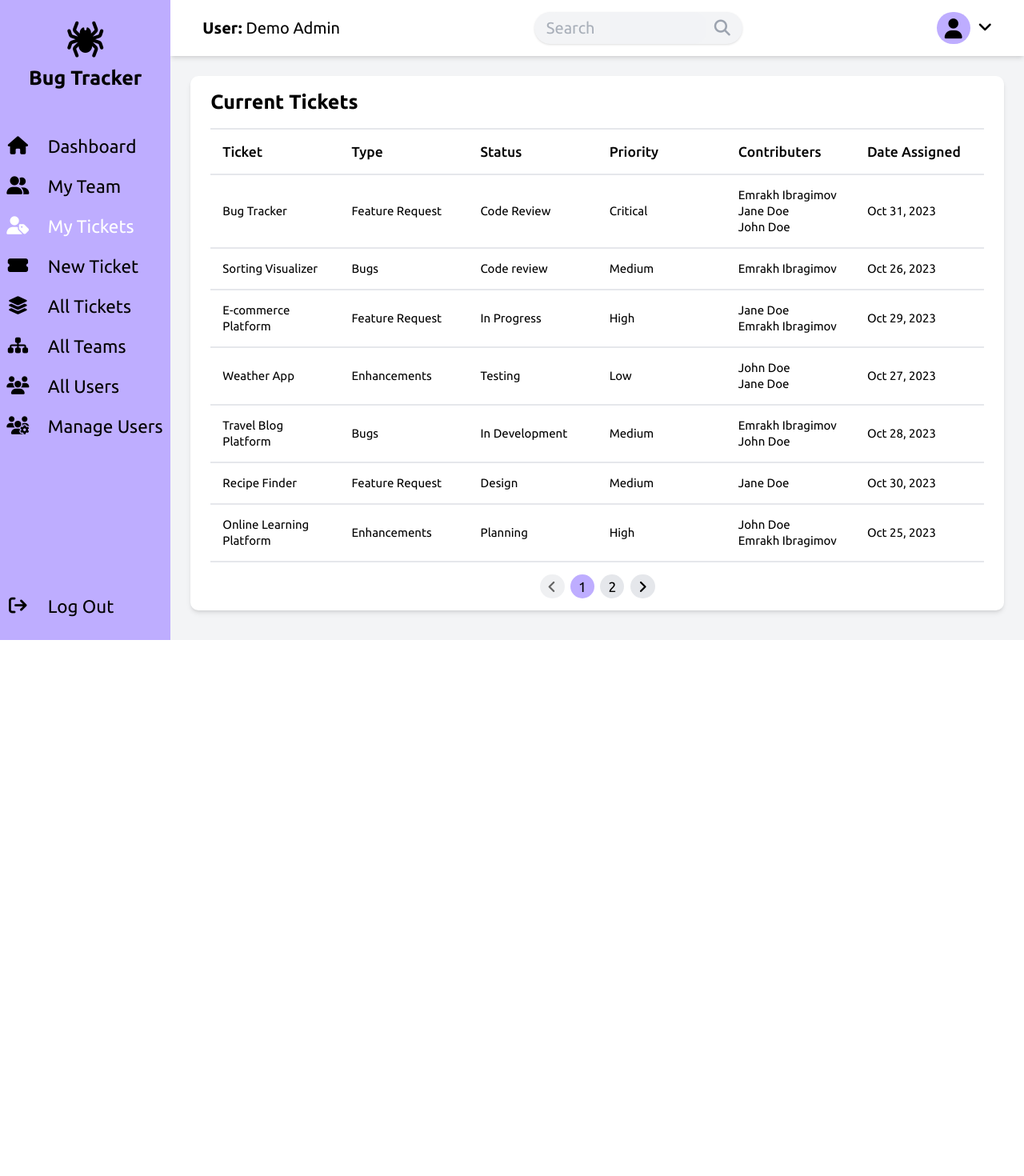
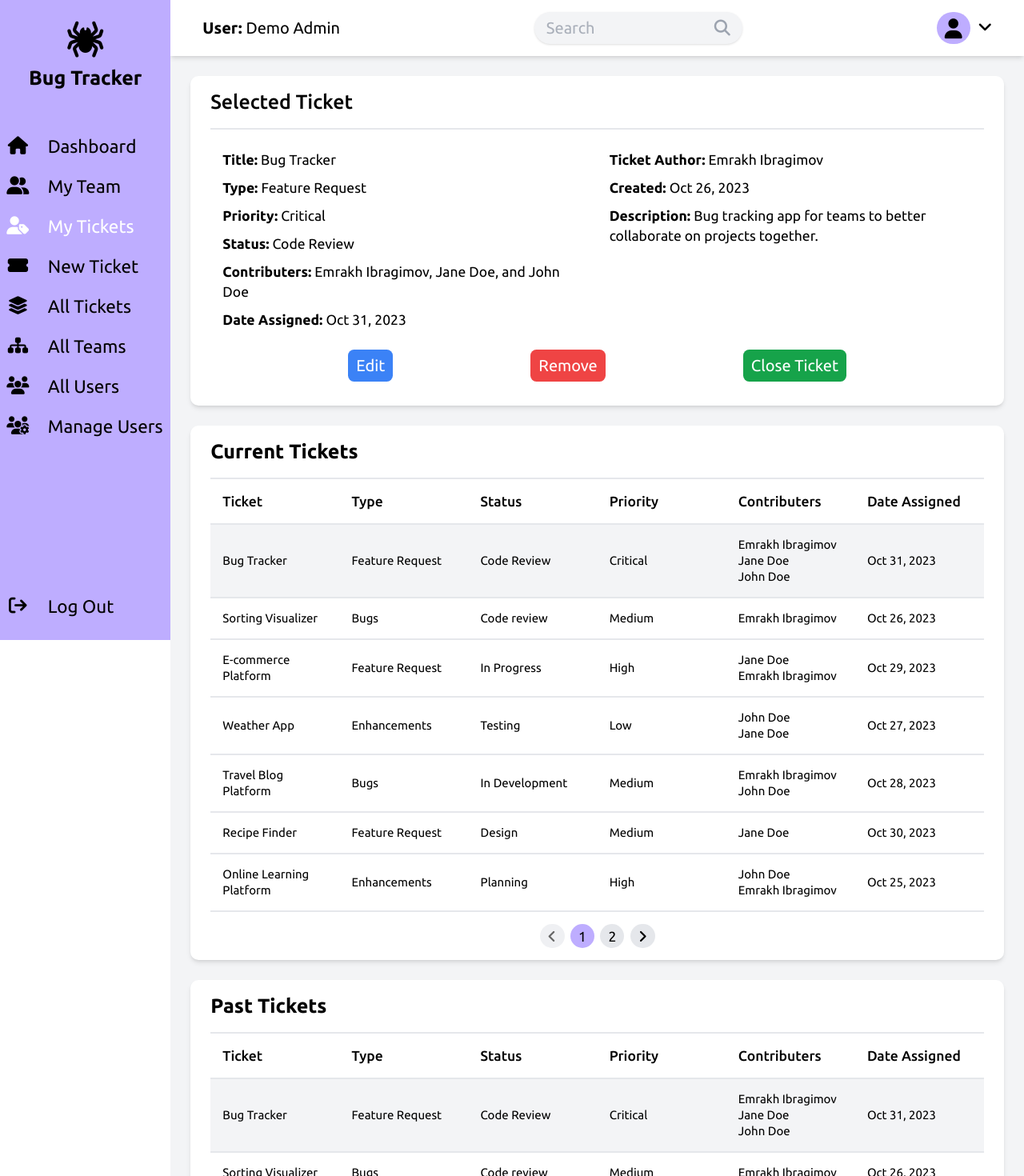
Before and after one commit to emrah-i/BugTracker, a React (Create React App) app in the folder frontend/: page /my-tickets in a window 1280 px wide. Shown: the top 1470 px of the page at 80% size. Before the commit the page ends 800 px from the top, so only its background shows below. Built offline with nearby package versions, Linux system fonts and the light colour scheme.

Commit message:
Setup the outline for my tickets

```diff
--- a/frontend/src/components/charts.jsx
+++ b/frontend/src/components/charts.jsx
@@ -29,7 +29,7 @@ const bugs_array = Object(data).map((element)=>{return element.Tickets})
 const max = Math.max(...bugs_array) + 1
 
 function Charts() {
-    return (<div className='flex items-center justify-between mt-5 mb-10'>
+    return (<div className='flex items-center justify-between mt-5 mb-5'>
                 <div className='dashboard-chart'>
                     <label>Tickets by Status</label>
                     <BarChart
--- a/frontend/src/components/dashboard.jsx
+++ b/frontend/src/components/dashboard.jsx
@@ -37,7 +37,7 @@ function Dashboard() {
                     <div className="dashboard-box"><p className="text-4xl font-medium">2</p> <p>Your Tickets</p></div>
                     <div className="dashboard-box"><p className="text-4xl font-medium">1</p> <p>Notifications</p></div>
                 </div>
-                <TicketsTable projects={projects} />
+                <TicketsTable title={"Current Tickets"} projects={projects} />
                 <Charts />
             </div>)
 }
--- a/frontend/src/components/my-tickets.jsx
+++ b/frontend/src/components/my-tickets.jsx
@@ -1,5 +1,6 @@
 import TicketsTable from "./tickets-table";
 import SelectedTicket from "./selected";
+import { useState } from "react";
 
 const projects = [
     {
@@ -83,8 +84,13 @@ const projects = [
 
 
 function MyTickets() {
-    return (<div className="flex flex-col mx-5">
-                <TicketsTable projects={projects} />
+
+    const [ selectedTicket, setSelectedTicket ] = useState(projects[0])
+
+    return (<div className="flex flex-col mx-5 pb-5">
+                <SelectedTicket selectedTicket={selectedTicket} />
+                <TicketsTable title={"Current Tickets"} projects={projects} selectedTicket={selectedTicket} setSelectedTicket={setSelectedTicket} />
+                <TicketsTable title={"Past Tickets"} projects={projects} selectedTicket={selectedTicket} setSelectedTicket={setSelectedTicket} />
             </div>)
 }
 
--- a/frontend/src/components/selected.jsx
+++ b/frontend/src/components/selected.jsx
@@ -1,10 +1,9 @@
-import { useState } from "react"
 
-function SelectedTicket() {
+function SelectedTicket(props) {
 
-    const [ selectedTicket, setSelectedTicket ] = useState(null)
+    const { selectedTicket } = props
 
-    return (<div className="bg-main-color shadow-md rounded-lg mx-5 py-3 px-5">
+    return (<div className="bg-main-color shadow-md rounded-lg mt-5 py-3 px-5">
                 <p className="text-xl pb-3 mb-3 font-medium border-solid border-b-2 border-gray-200">Selected Ticket</p>
                 <div className="flex bg-main-color">
                     <div className="w-1/2">
@@ -34,6 +33,11 @@ function SelectedTicket() {
                         {/* const description = element.description.length > 60 ? element.description.slice(0, 60) + "..." : element.description */}
                     </div>
                 </div>
+                <div className="flex justify-evenly py-3">
+                    <button type="button" className="bg-blue-500 text-white py-1 px-2 rounded-md duration-200 hover:rounded-lg hover:scale-105">Edit</button>
+                    <button type="button" className="bg-red-500 text-white py-1 px-2 rounded-md duration-200 hover:rounded-lg hover:scale-105">Remove</button>
+                    <button type="button" className="bg-green-600 text-white py-1 px-2 rounded-md duration-200 hover:rounded-lg hover:scale-105">Close Ticket</button>
+                </div>
             </div>)
 }
 
--- a/frontend/src/components/tickets-table.jsx
+++ b/frontend/src/components/tickets-table.jsx
@@ -1,10 +1,10 @@
 
 function TicketsTable(props) {
 
-    const { projects } = props
+    const { projects, title, selectedTicket, setSelectedTicket } = props
 
     return (<div className="bg-main-color shadow-md rounded-lg mt-5 py-3 px-5">
-                <p className="text-xl font-semibold mb-3">Current Tickets</p>
+                <p className="text-xl font-semibold mb-3">{title}</p>
                 <table className="bg-main-color w-full">
                     <colgroup>
                         <col className="w-1/6"></col>
@@ -27,7 +27,8 @@ function TicketsTable(props) {
                     <tbody>
                         {projects.map((element, index, array)=>{
                             let parent = index === array.length - 1 ? "border-b-2" : null;
-                            return (<tr key={index} className={`table-row-parent ${parent} relative duration-300`} onMouseOver={()=>{}} >
+                            parent = element === selectedTicket ? parent + " active" : parent;
+                            return (<tr key={index} className={`table-row-parent ${parent} relative duration-300`} onClick={()=>{setSelectedTicket(projects[index])}} >
                                         <td>{element.title}</td>
                                         <td>{element.type}</td>
                                         <td>{element.status}</td>
```
